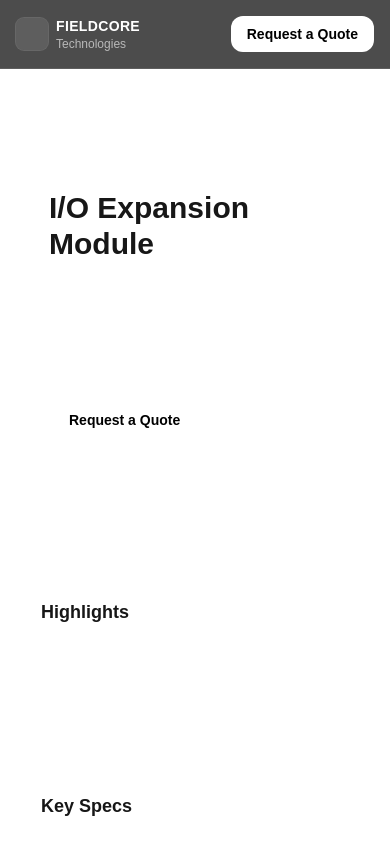
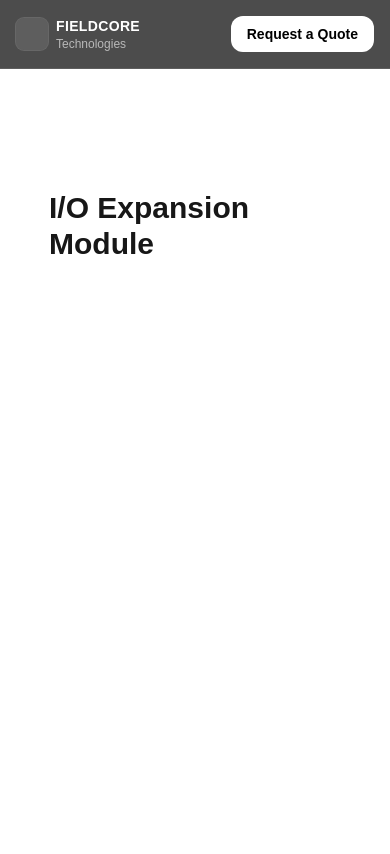
Before and after one commit to aikhontech/fieldcore-website, a Next.js app: page /products/io-expansion-module in a window 390 px wide. Shown: the top 854 px of the page. Built offline with nearby package versions, Linux system fonts and the light colour scheme.

Commit message:
feat: homepage, products, and contact pages fix2

```diff
--- a/app/products/[slug]/page.tsx
+++ b/app/products/[slug]/page.tsx
@@ -1,8 +1,11 @@
 import Link from "next/link";
 import { getProduct, products } from "@/lib/products";
+import { notFound } from "next/navigation";
 
 export function generateStaticParams() {
-  return products.map((p) => ({ slug: p.slug }));
+  return products.map((p) => ({
+    slug: p.slug,
+  }));
 }
 
 export default function ProductDetailPage({
@@ -10,17 +13,12 @@ export default function ProductDetailPage({
 }: {
   params: { slug: string };
 }) {
-  const product = getProduct(params.slug);
+  const slug = params.slug;
+
+  const product = getProduct(slug);
 
   if (!product) {
-    return (
-      <div className="space-y-4">
-        <h1 className="text-2xl font-semibold">Product not found</h1>
-        <Link href="/products" className="text-white/80 hover:text-white">
-          ← Back to Products
-        </Link>
-      </div>
-    );
+    return notFound();
   }
 
   return (
@@ -33,44 +31,6 @@ export default function ProductDetailPage({
         <div className="text-xs text-white/60">{product.status ?? "—"}</div>
         <h1 className="mt-2 text-3xl font-semibold">{product.name}</h1>
         <p className="mt-4 max-w-2xl text-white/70">{product.description}</p>
-
-        <div className="mt-6 flex flex-col gap-3 sm:flex-row">
-          <Link
-            href="/contact"
-            className="rounded-xl bg-white px-5 py-3 text-sm font-semibold text-black hover:bg-white/90"
-          >
-            Request a Quote
-          </Link>
-          <Link
-            href="/contact"
-            className="rounded-xl border border-white/20 px-5 py-3 text-sm font-semibold text-white/90 hover:bg-white/10"
-          >
-            Ask about availability
-          </Link>
-        </div>
-      </div>
-
-      <div className="grid gap-6 md:grid-cols-2">
-        <div className="rounded-2xl border border-white/10 bg-white/5 p-6">
-          <h2 className="text-lg font-semibold">Highlights</h2>
-          <ul className="mt-4 list-disc space-y-2 pl-5 text-sm text-white/70">
-            {product.highlights.map((h) => (
-              <li key={h}>{h}</li>
-            ))}
-          </ul>
-        </div>
-
-        <div className="rounded-2xl border border-white/10 bg-white/5 p-6">
-          <h2 className="text-lg font-semibold">Key Specs</h2>
-          <dl className="mt-4 space-y-3">
-            {product.specs.map((s) => (
-              <div key={s.label} className="flex justify-between gap-6">
-                <dt className="text-sm text-white/60">{s.label}</dt>
-                <dd className="text-sm text-white/85">{s.value}</dd>
-              </div>
-            ))}
-          </dl>
-        </div>
       </div>
     </div>
   );
```
